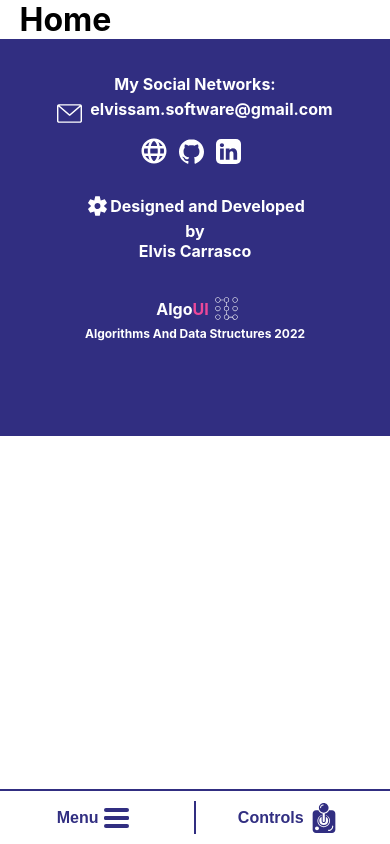
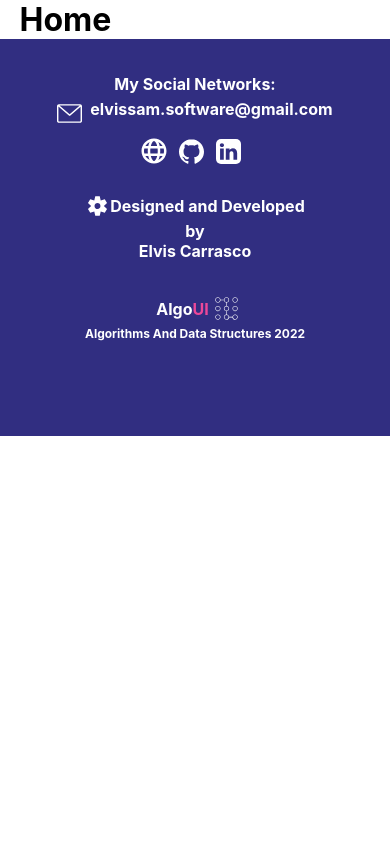
Before and after one commit to Elvissamir/Algoui, a React (Create React App) app: page / in a window 390 px wide. Built offline with nearby package versions, Linux system fonts and the light colour scheme.

Commit message:
Extract logic for showing Navbar component to ShowMobileMenu

```diff
--- a/src/layout/Layout.tsx
+++ b/src/layout/Layout.tsx
@@ -10,6 +10,7 @@ import { AnimatePresence, motion } from "framer-motion"
 import MobileControls from "./MobileControls"
 import MobileControlsContext from "../context/MobileControlsContext"
 import ShowMobileMenu from "./ShowMobileMenu"
+import ShowNavbar from "./ShowNavbar"
 
 const Layout = () => {
     const [showMenu, setShowMenu] = useState(false)
@@ -31,6 +32,7 @@ const Layout = () => {
     return (
         <div className="layout-container">
             <ShowMobileMenu showMenu={showMenu} />
+            <ShowNavbar />
             <MobileControlsContext.Provider value={{ mobileControls, setMobileControls }}>
                 { windowSize.width < 1024 &&
                     <AnimatePresence>
@@ -44,12 +46,7 @@ const Layout = () => {
                                     <MobileControls />
                             </motion.div> }
                     </AnimatePresence>}
-                { windowSize.width < 1024 &&
-                    <Mobilebar
-                        showMenu={showMenu}
-                        toggleMenu={handleToggleMenu}
-                        toggleControls={handleToggleControls} />}
-                { windowSize.width > 1024 && <Navbar />}
+
                 <Content>
                     <AppRouter />
                 </Content>
--- /dev/null
+++ b/src/layout/ShowNavbar.tsx
@@ -0,0 +1,14 @@
+import useWindowResize from "../hooks/useWindowResize"
+import Navbar from "./Navbar"
+
+const ShowNavbar = () => {
+    const { windowSize } = useWindowResize()
+
+    return (
+        <>
+            { windowSize.width > 1024 && <Navbar />}
+        </>
+    )
+}
+
+export default ShowNavbar
```
